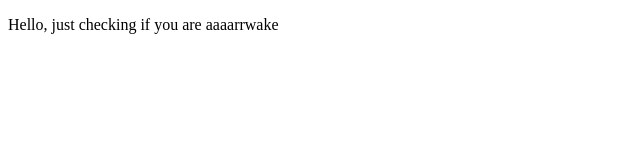
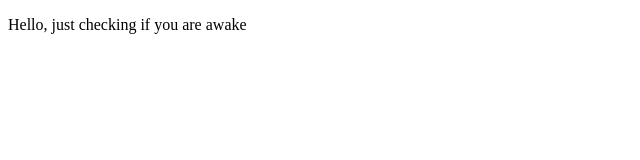
Before and after one commit to sethyeboah/Tools.Ascend22.com, a plain HTML site: page index.html in a window 1280 px wide. Shown: the full height of the page, 0-640 px from the left. Drawn offline with Linux system fonts and the light colour scheme.

Commit message:
Testing Git Push after moving files around on local computer

```diff
--- a/index.html
+++ b/index.html
@@ -4,6 +4,6 @@
         <title>Hello</title>
     </head>
     <body>
-        <p>Hello, just checking if you are aaaarrwake</p>
+        <p>Hello, just checking if you are awake</p>
     </body>
 </html>
```
